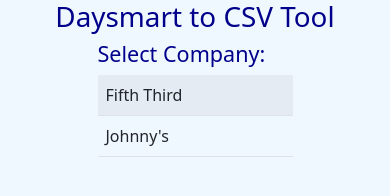
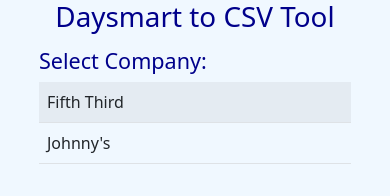
Before and after one commit to nlutsch/daysmart2csv, a plain HTML site: page index.html in a window 390 px wide. Drawn offline with nearby package versions, Linux system fonts and the light colour scheme.

Commit message:
Updated mobile view

```diff
--- a/index.html
+++ b/index.html
@@ -2,6 +2,7 @@
 <html lang='en'>
   <head>
     <meta charset='utf-8' />
+    <meta name="viewport" content="width=device-width; initial-scale=1.0; maximum-scale=1.0;">
     <link rel="stylesheet" href="https://cdn.jsdelivr.net/npm/bootstrap@5.1.3/dist/css/bootstrap.min.css" integrity="sha384-1BmE4kWBq78iYhFldvKuhfTAU6auU8tT94WrHftjDbrCEXSU1oBoqyl2QvZ6jIW3" crossorigin="anonymous">
     <link href='main.css' rel='stylesheet' />
     <script src="https://cdn.jsdelivr.net/npm/bootstrap@5.1.3/dist/js/bootstrap.min.js" integrity="sha384-QJHtvGhmr9XOIpI6YVutG+2QOK9T+ZnN4kzFN1RtK3zEFEIsxhlmWl5/YESvpZ13" crossorigin="anonymous"></script>
--- a/main.css
+++ b/main.css
@@ -5,6 +5,10 @@ body {
 
 h1 {
     text-align: center;
+}
+
+h4 {
+    margin-top:15px;
 }
 
 .main-content {
@@ -16,6 +20,13 @@ h1 {
     margin: auto;
 }
 
+@media only screen and (max-width: 600px) {
+    .small-content {
+        width: 80% !important;
+        margin: auto;
+    }
+}
+
 table {
     cursor: pointer;
 }
@@ -25,3 +36,7 @@ table {
     left: 50%;
     top: 50%;
 }
+
+button {
+    margin-bottom: 15px;
+}
```
